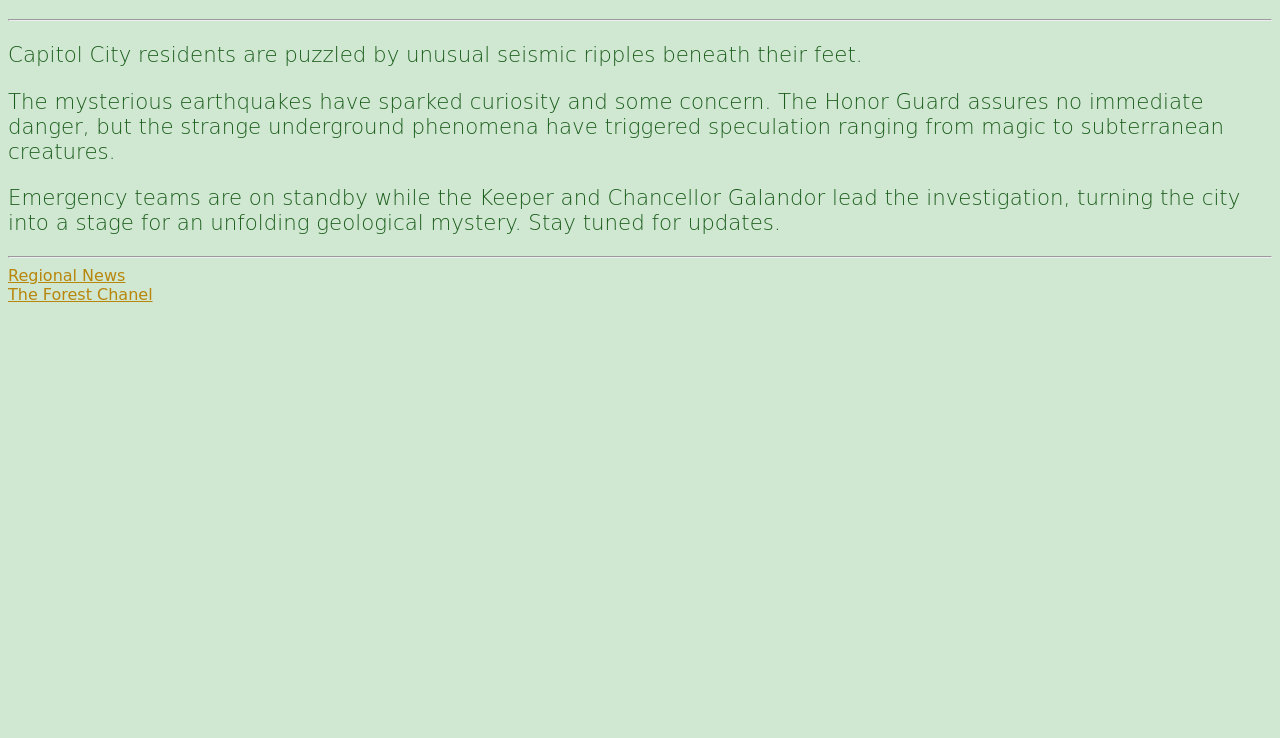
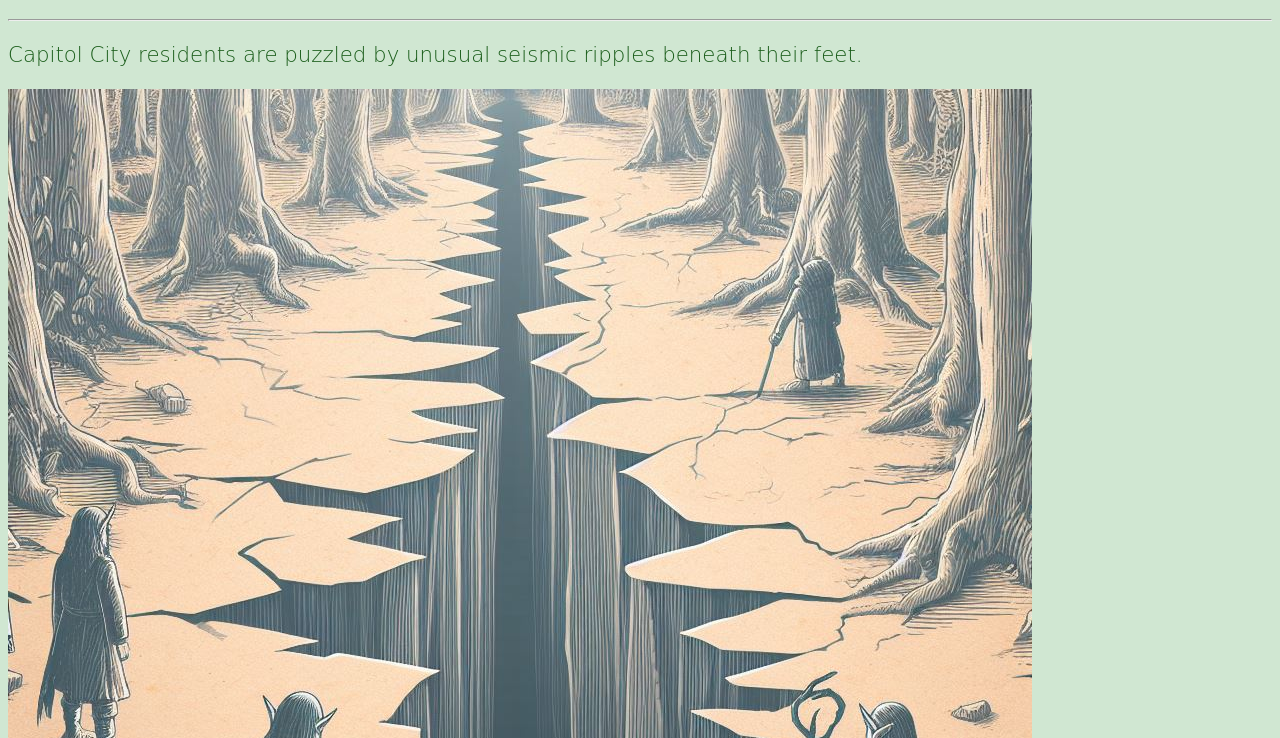
Before and after one commit to JFinare/Cornerstone1, a plain HTML site: page Public/Pages of Local Sources/ArticlesForest/Minetremors.html in a window 1280 px wide. Shown: the part 62-800 px from the top of the page. Drawn offline with Linux system fonts and the light colour scheme; a web font is replaced by a local one.

Commit message:
Update Minetremors.html

```diff
--- a/Public/Pages of Local Sources/ArticlesForest/Minetremors.html
+++ b/Public/Pages of Local Sources/ArticlesForest/Minetremors.html
@@ -20,6 +20,7 @@
 <p>
     Capitol City residents are puzzled by unusual seismic ripples beneath their feet.
 </p>
+<img src="../../../Assets/Images/crackonfloor.jfif">
 <p>
     The mysterious earthquakes have sparked curiosity and some concern.
     The Honor Guard assures no immediate danger, but the strange underground phenomena have triggered speculation ranging
```
